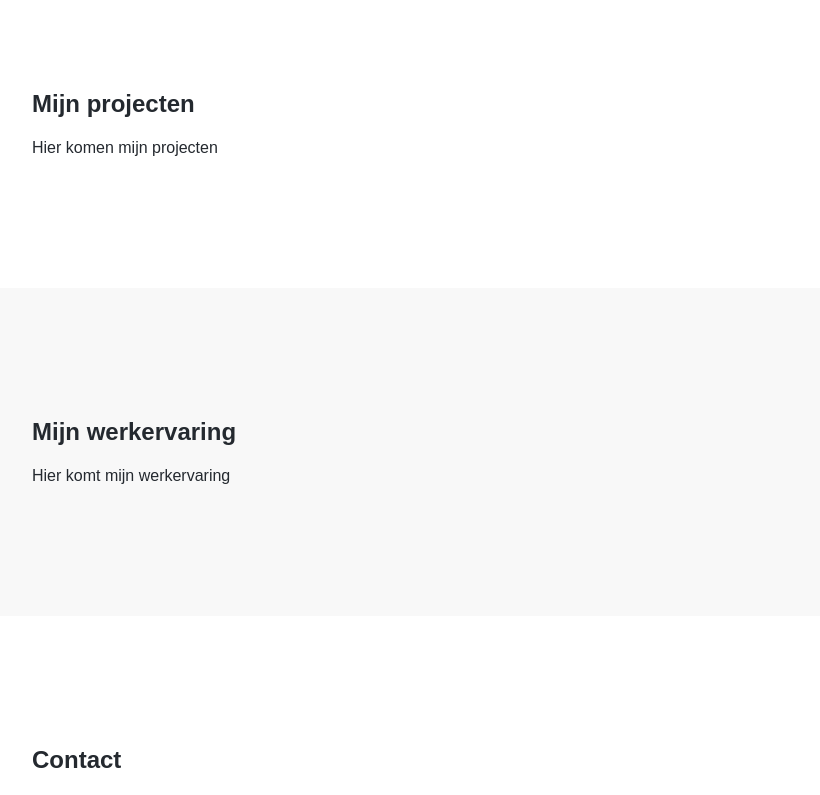
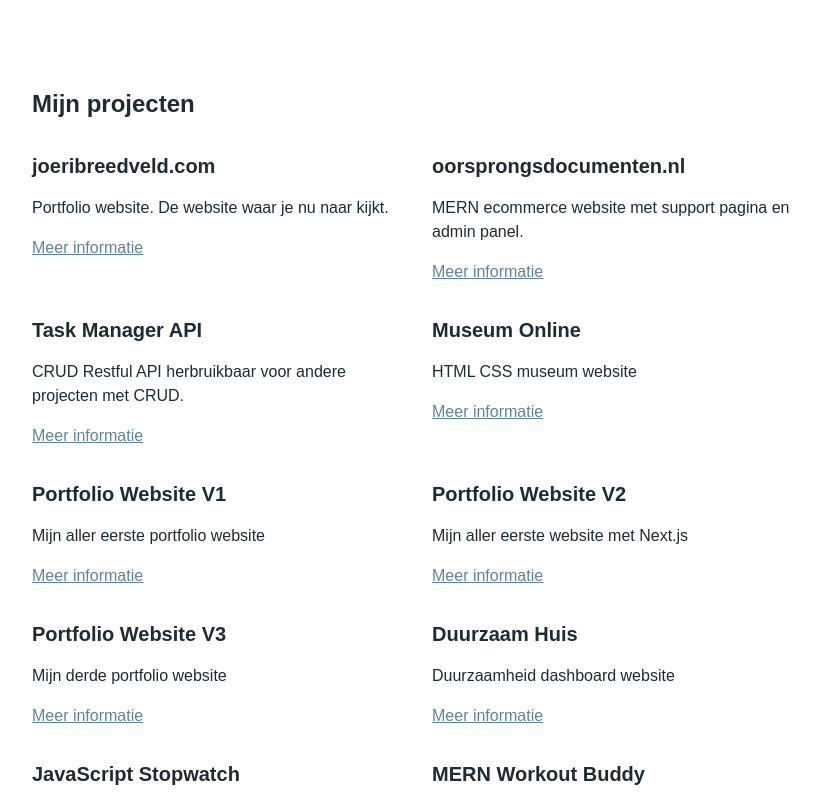
Before and after one commit to joeribreedveld/portfolio-website-v4, a Next.js app: page / in a window 1280 px wide. Shown: the part 2200-2995 px from the top of the page, without its empty margins (224-1044 px from the left). Built offline with nearby package versions, Linux system fonts and the light colour scheme.

Commit message:
feat(projects): add projects with grid and title intro and link

```diff
--- a/categories/Projects.tsx
+++ b/categories/Projects.tsx
@@ -1,12 +1,27 @@
 // Imports
+import projects from "../public/json/projects.json"
 
 // Functions
 function Projects() {
+	const projectList = projects.map((project) => {
+		return (
+			<>
+				<li key={project.id}>
+					<h3 className='text-xl font-bold mb-4'>{project.title}</h3>
+					<p className='mb-4'>{project.intro}</p>
+					<a href='#' className='text-primary underline hover:text-secondary'>
+						Meer informatie
+					</a>
+				</li>
+			</>
+		)
+	})
+
 	return (
 		<>
 			<section className='page-padding-x page-padding-y bg-white'>
-				<h2 className='font-bold text-2xl mb-4'>Mijn projecten</h2>
-				<p>Hier komen mijn projecten</p>
+				<h2 className='font-bold text-2xl mb-8'>Mijn projecten</h2>
+				<ul className='grid grid-cols-1 md:grid-cols-2 gap-8'>{projectList}</ul>
 			</section>
 		</>
 	)
--- a/categories/Skills.tsx
+++ b/categories/Skills.tsx
@@ -6,7 +6,9 @@
 	const skillList = skills.map((skill) => {
 		return (
 			<>
-				<li className='bg-white rounded p-8'>{skill.name}</li>
+				<li key={skill.id} className='bg-white rounded p-8'>
+					{skill.name}
+				</li>
 			</>
 		)
 	})
```
